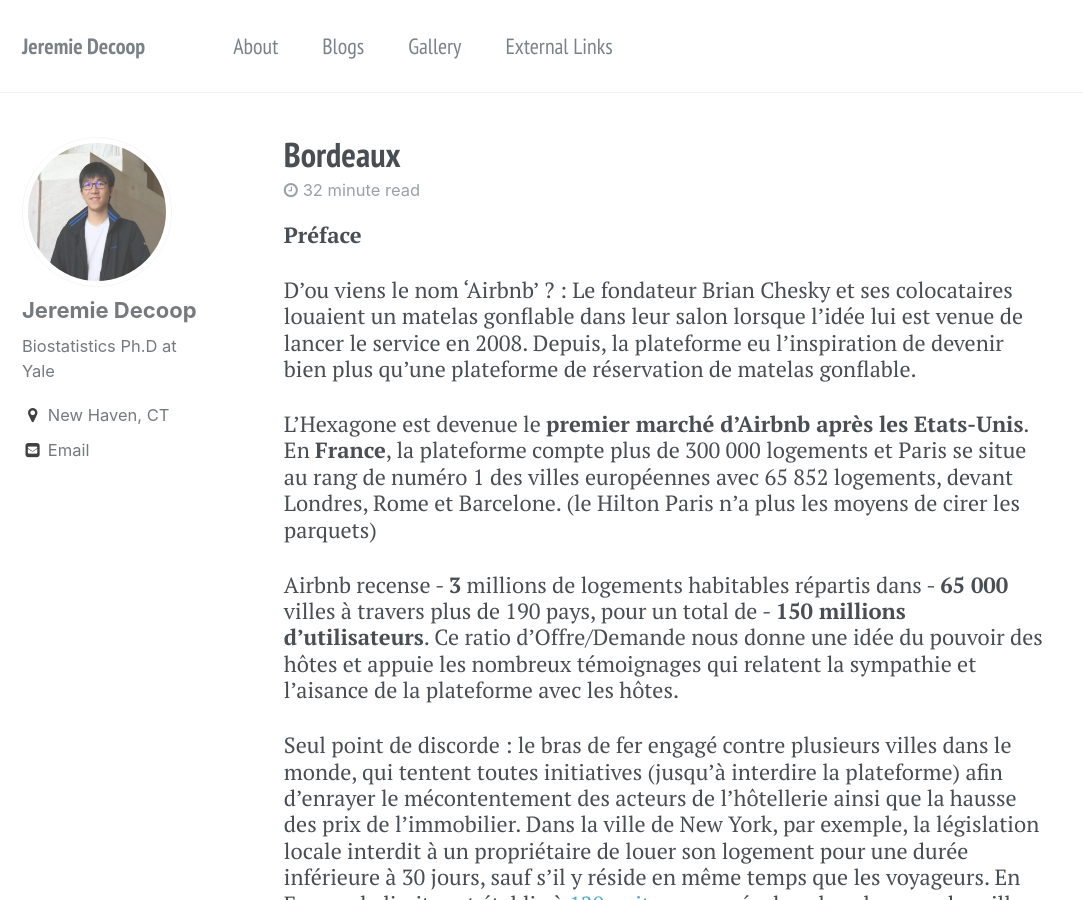
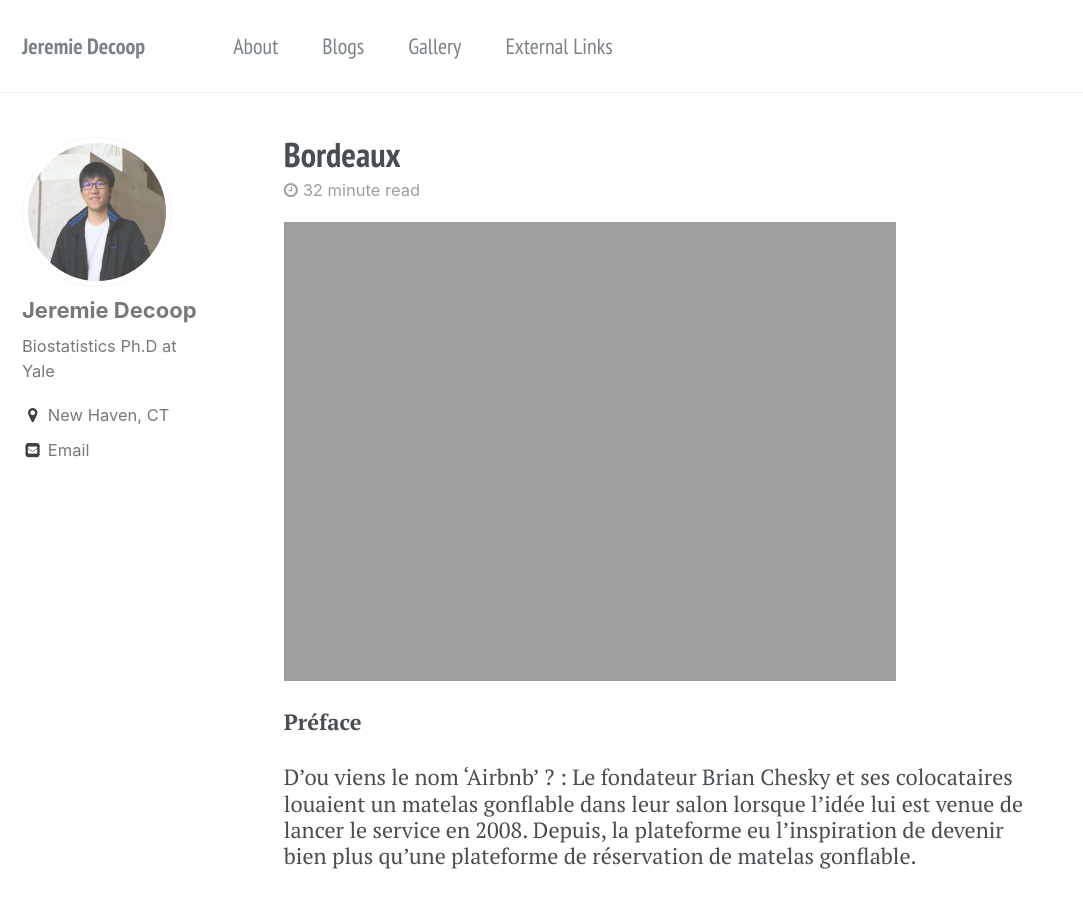
Before and after one commit to JeremieDec/home, a Jekyll site: the page built from _posts/2019-07-03-Bordeaux.md, in a window 1280 px wide and 900 px high. Shown: the whole window, without its empty margins (0-1083 px from the left). Built offline with Jekyll 4.4.1, drawn with Linux system fonts in a browser that asks for light colours.

Commit message:
Update 2019-07-03-Bordeaux.md

```diff
--- a/_posts/2019-07-03-Bordeaux.md
+++ b/_posts/2019-07-03-Bordeaux.md
@@ -1,3 +1,4 @@
+<img src="https://JeremieDec.github.io/pics/CapacitebienparnAccomodes.png" width="80%">
 
 **Préface**
 
```
